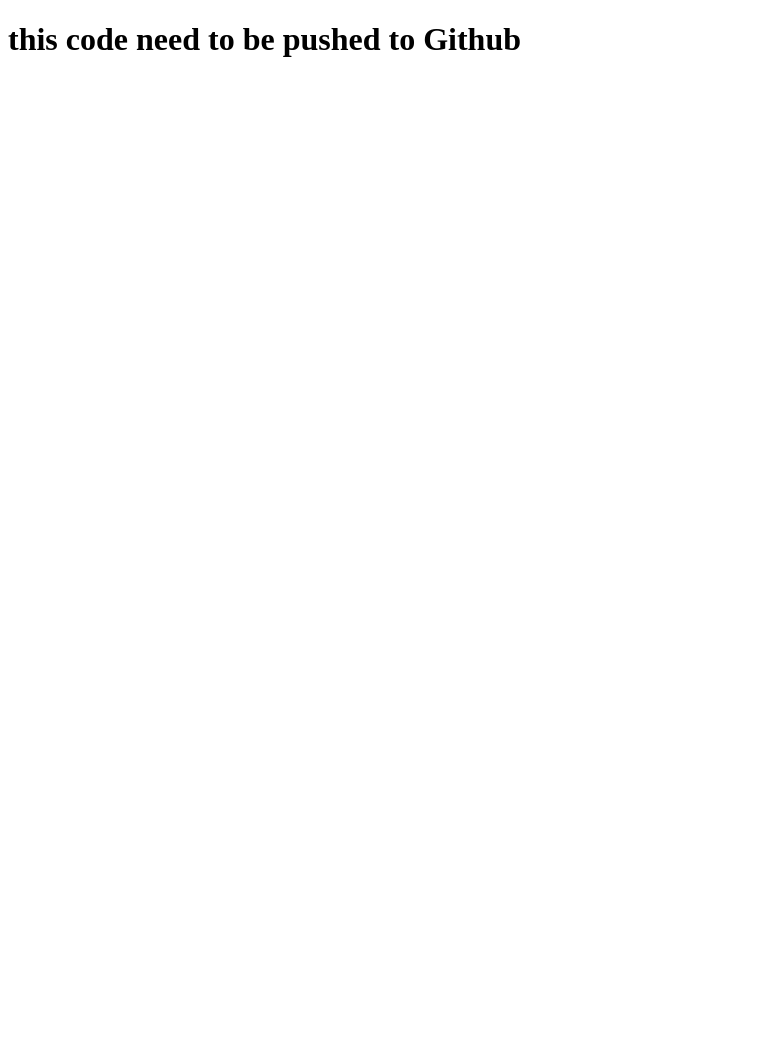
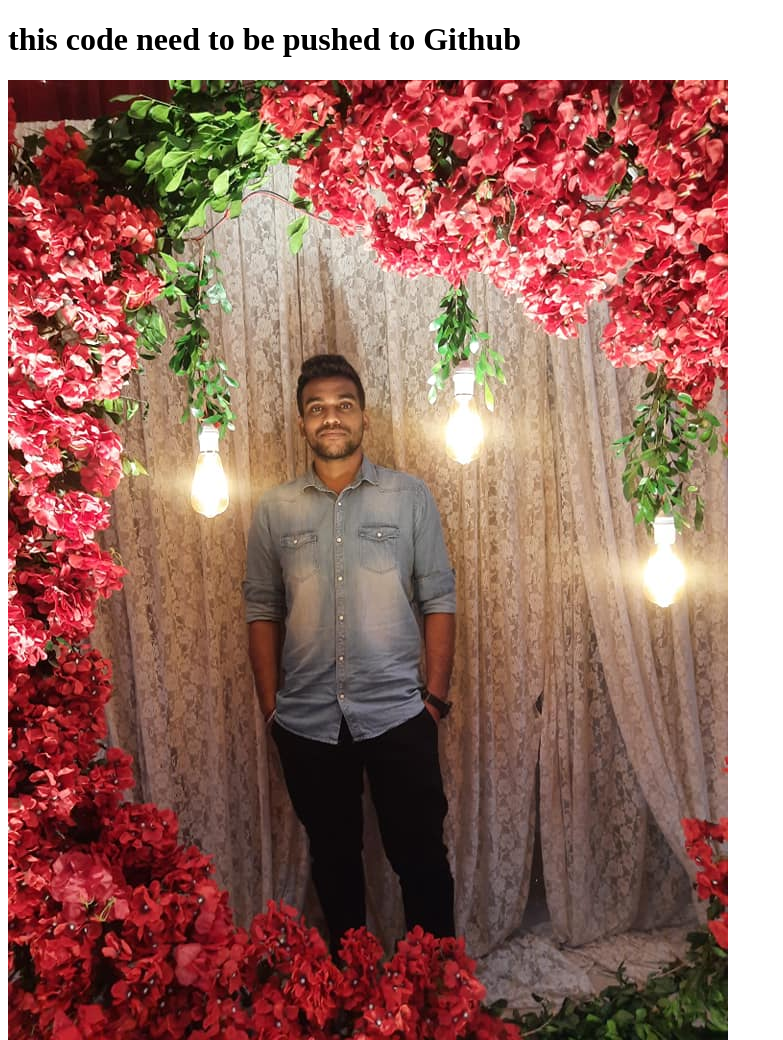
Before and after one commit to argha-shipansarker/first_repo, a plain HTML site: page index.html in a window 1280 px wide. Shown: the whole page, without its empty margins (0-783 px from the left). Before the commit the page ends 800 px from the top, so only its background shows below. Drawn offline with Linux system fonts and the light colour scheme.

Commit message:
added image

```diff
--- a/index.html
+++ b/index.html
@@ -10,6 +10,7 @@
 
 <body>
     <h1>this code need to be pushed to Github</h1>
+    <img src="./images/me.jpg" alt="">
 </body>
 
 </html>
```
Also changed, not shown: images/me.jpg (added), images/riya/riya.jpg (added).
